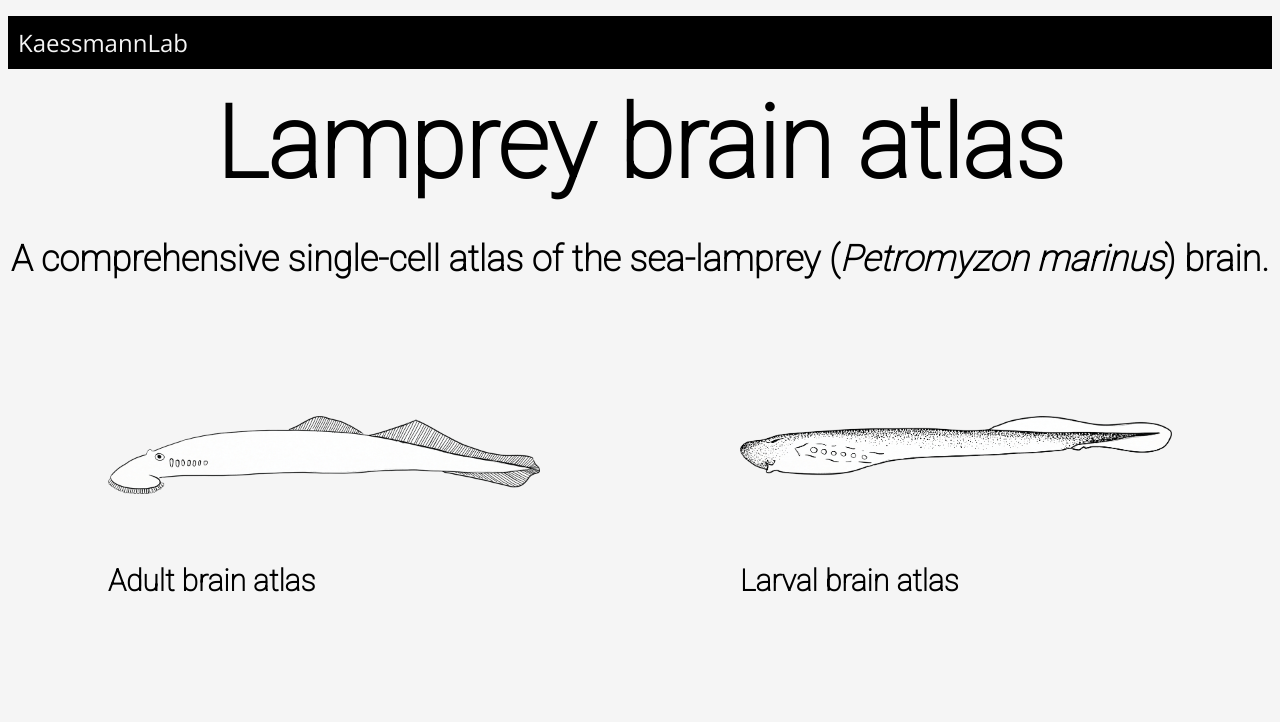
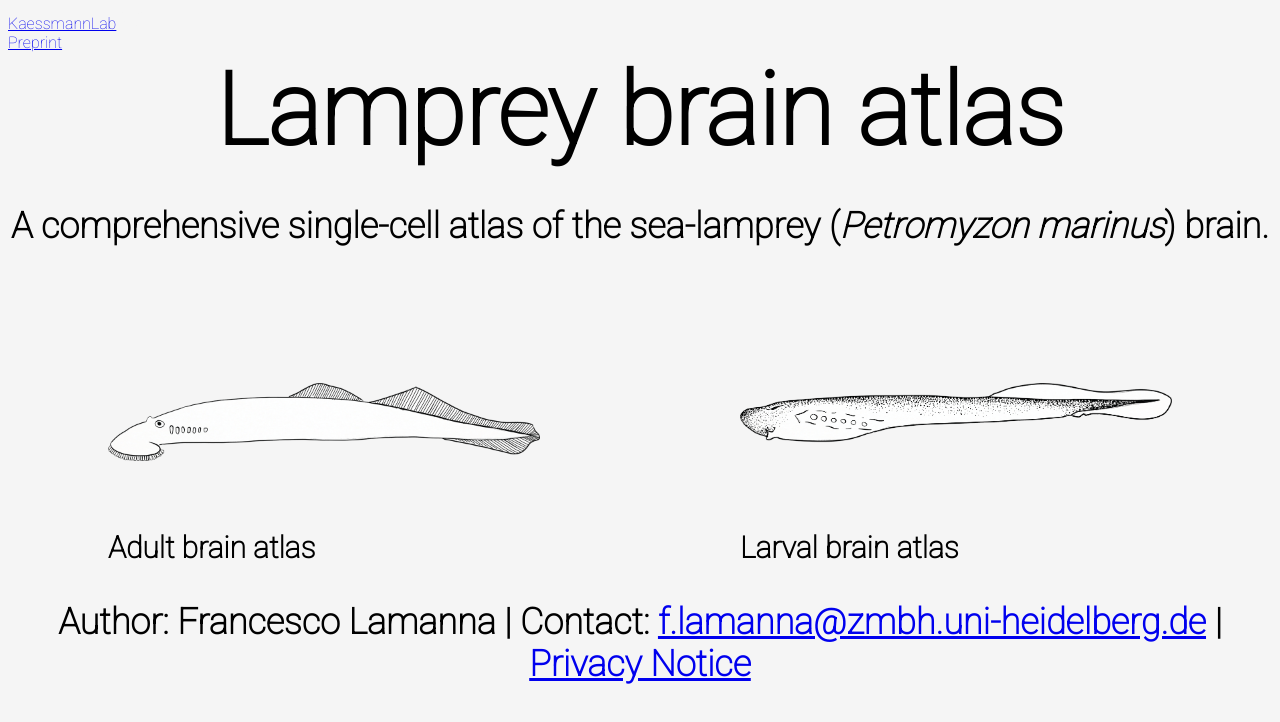
Before and after one commit to f-lamanna/LampreyBrainAtlas, a plain HTML site: page brain_portal/index.html in a window 1280 px wide. Drawn offline with nearby package versions, Linux system fonts and the light colour scheme.

Commit message:
Update index.html
Modified navbar

```diff
--- a/brain_portal/index.html
+++ b/brain_portal/index.html
@@ -7,9 +7,11 @@
     <meta name="viewport" content="width=device-width, initial-scale=1">
 
     <!-- Import fonts -->
-    <link rel="preconnect" href="https://fonts.gstatic.com">
+    <link href="https://fonts.gstatic.com" rel="preconnect">
     <link href="https://fonts.googleapis.com/css2?family=Roboto:wght@100&display=swap" rel="stylesheet">
     <link href="https://fonts.googleapis.com/css2?family=Open+Sans:wght@300;400;600;700;800&display=swap" rel="stylesheet">
+    <link href="https://cdnjs.cloudflare.com/ajax/libs/font-awesome/4.7.0/css/font-awesome.min.css" rel="stylesheet">
+
 
     <!-- Import CSS -->
     <link href="styles/style.css" rel="stylesheet" type="text/css">
@@ -23,13 +25,28 @@
   <body>
 
   <!-- Navigation bar -->
+  <!--
     <nav>
       <ol>
         <li class="navbar">
           <a href="https://www.zmbh.uni-heidelberg.de/Kaessmann/" target="_blank">KaessmannLab</a>
+          <a href="https://twitter.com/kaessmannlab">
+            <i class="fa fa-twitter" style="font-size:24px;color:whitesmoke"></i>
+          </a>
         </li>
       </ol>
     </nav>
+  -->
+
+  <div class="topnav">
+    <a  href="https://www.zmbh.uni-heidelberg.de/Kaessmann/" target="_blank">KaessmannLab</a>
+    <a href="https://twitter.com/kaessmannlab">
+      <i class="fa fa-twitter" style="font-size:24px;color:whitesmoke"></i>
+    </a>
+    <div class="topnav-right">
+      <a href="https://www.biorxiv.org/content/10.1101/2022.02.28.482278v1" target="_blank">Preprint</a>
+    </div>
+  </div>
 
     <!-- Site header -->
     <h1>Lamprey brain atlas</h1>
@@ -59,6 +76,17 @@
       </div>
 
     </div>
+
+  <!-- Footer -->
+  <footer>
+    <div>
+      <p> Author: Francesco Lamanna | Contact:
+        <a href="mailto:f.lamanna@zmbh.uni-heidelberg.de">f.lamanna@zmbh.uni-heidelberg.de</a> |
+        <a href="http://privacy.kaessmannlab.org/lampreybrain.html">Privacy Notice</a>
+      </p>
+    </div>
+
+  </footer>
   </body>
 
 </html>
```
